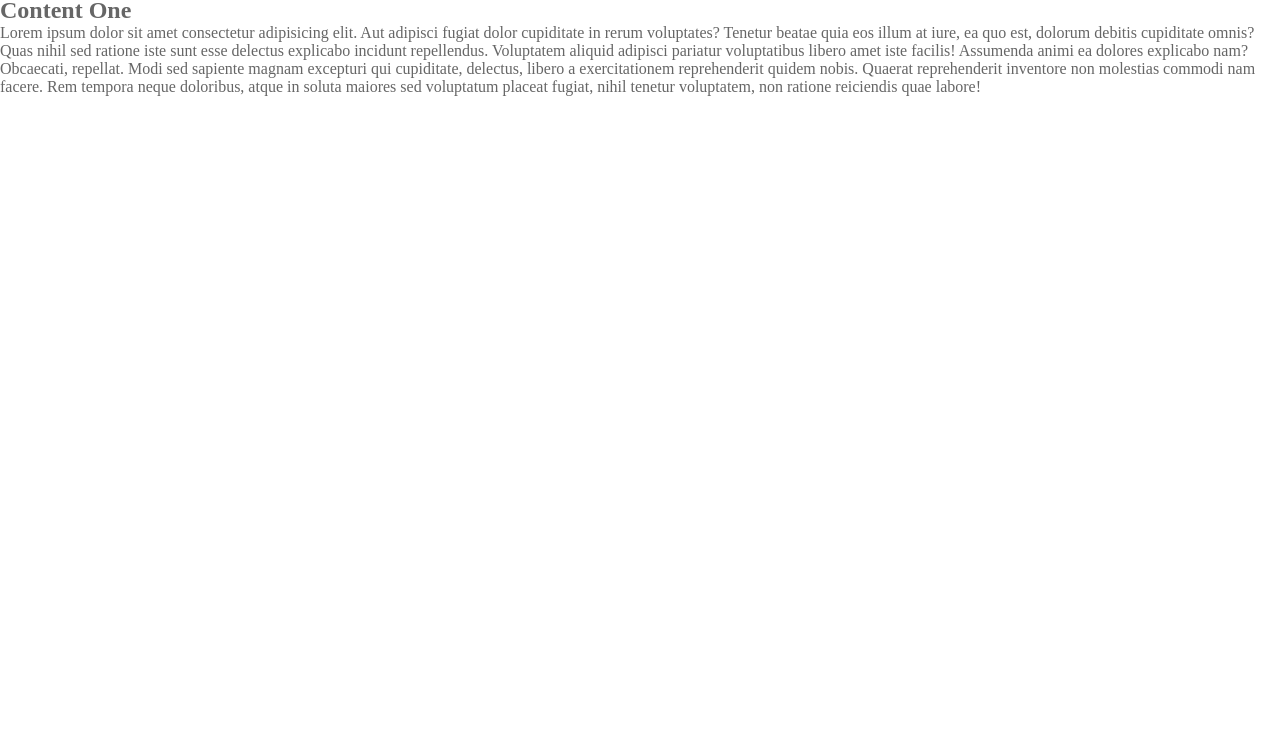
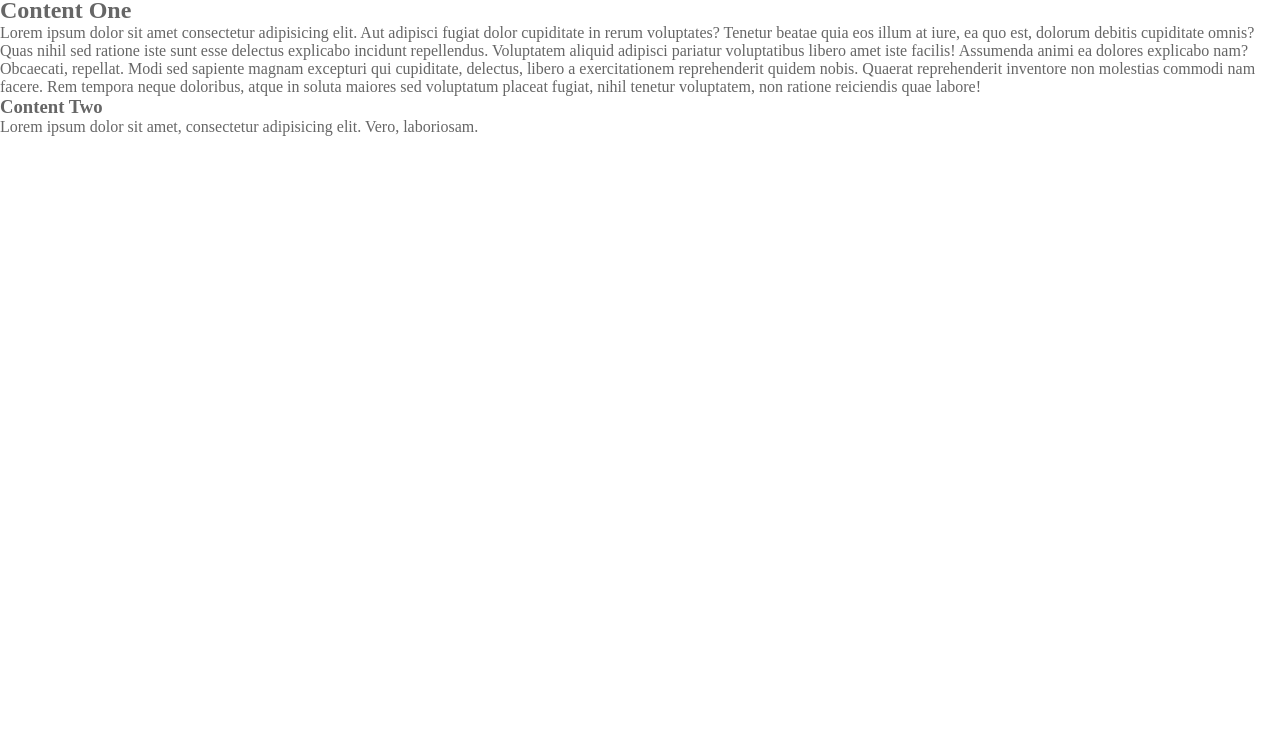
Before and after one commit to pastelaya/website1, a plain HTML site: page navigation.html in a window 1280 px wide. Shown: the part 58-800 px from the top of the page. Drawn offline with Linux system fonts and the light colour scheme; a script that the page names is missing.

Commit message:
Tue, Mar 5, 2024, 2:35 PM -08:00

```diff
--- a/navigation.html
+++ b/navigation.html
@@ -34,6 +34,10 @@
             <p>
                 Lorem ipsum dolor sit amet consectetur adipisicing elit. Aut adipisci fugiat dolor cupiditate in rerum voluptates? Tenetur beatae quia eos illum at iure, ea quo est, dolorum debitis cupiditate omnis? Quas nihil sed ratione iste sunt esse delectus explicabo incidunt repellendus. Voluptatem aliquid adipisci pariatur voluptatibus libero amet iste facilis! Assumenda animi ea dolores explicabo nam? Obcaecati, repellat. Modi sed sapiente magnam excepturi qui cupiditate, delectus, libero a exercitationem reprehenderit quidem nobis. Quaerat reprehenderit inventore non molestias commodi nam facere. Rem tempora neque doloribus, atque in soluta maiores sed voluptatum placeat fugiat, nihil tenetur voluptatem, non ratione reiciendis quae labore!
             </p>
+            <h3>Content Two</h3>
+            <p>
+                Lorem ipsum dolor sit amet, consectetur adipisicing elit. Vero, laboriosam.
+            </p>
         </section>
     </body>
     <script src="js/navigation.js"></script>
```
